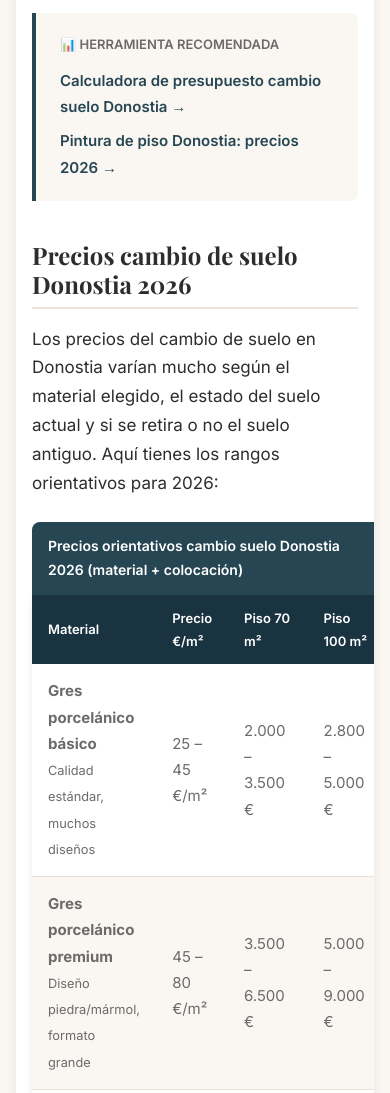
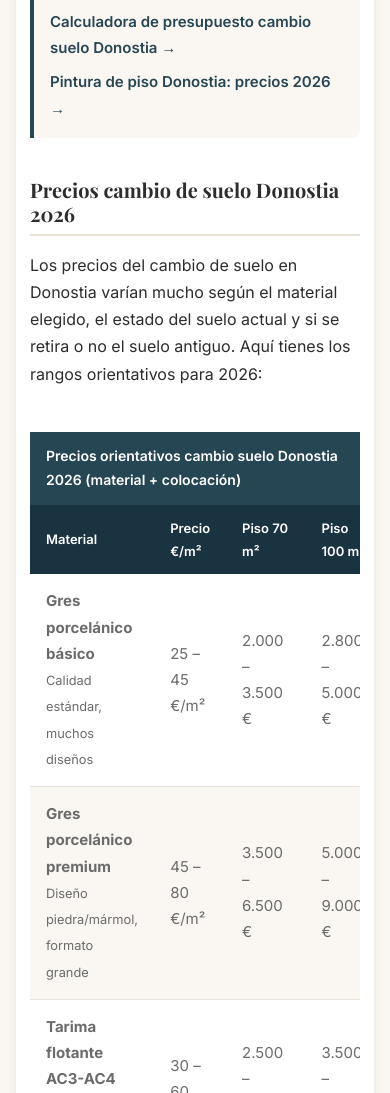
Before and after one commit to georgepopadev-max/bilbao-reforma-calculadora, an Astro site: page /donostia/blog/cambio-suelo-donostia-materiales in a window 390 px wide. Shown: the part 907-2000 px from the top of the page. Built offline with nearby package versions, Linux system fonts and the light colour scheme; Astro itself is replaced by a stand-in of ours.

Commit message:
fix mobile layout for Donostia and Vitoria blog pages
- H1: clamp(1.5rem,5vw,2.25rem) → clamp(1.75rem,6vw,2.25rem) for ~28px min on 375px
- price-table: overflow hidden → overflow-x auto + HTML wrapper div for horizontal scroll
- media query: expanded with font-size and padding fixes for 640px and below

```diff
--- a/src/pages/donostia/blog/cambio-suelo-donostia-materiales.astro
+++ b/src/pages/donostia/blog/cambio-suelo-donostia-materiales.astro
@@ -74,7 +74,8 @@ const jsonSchemas = [
 
         <p>Los precios del cambio de suelo en Donostia varían mucho según el material elegido, el estado del suelo actual y si se retira o no el suelo antiguo. Aquí tienes los rangos orientativos para 2026:</p>
 
-        <table class="price-table">
+        <div style="overflow-x:auto; -webkit-overflow-scrolling:touch;">
+<table class="price-table">
           <caption>Precios orientativos cambio suelo Donostia 2026 (material + colocación)</caption>
           <thead>
             <tr>
@@ -117,6 +118,7 @@ const jsonSchemas = [
             </tr>
           </tbody>
         </table>
+</div>
 
         <p>Estos precios incluyen material y colocación. No incluyen: demolición del suelo antiguo (de 5 €/m² a 15 €/m² según material), transporte y elevación de escombros, ni trabajos de nivelación si el suelo base está muy desnivelado.</p>
 
@@ -262,7 +264,7 @@ const jsonSchemas = [
   }
   .article-title {
     font-family: 'Playfair Display', Georgia, serif;
-    font-size: clamp(1.5rem, 5vw, 2.25rem);
+    font-size: clamp(1.75rem, 6vw, 2.25rem);
     font-weight: 700;
     line-height: 1.2;
     margin: 0 0 1rem;
@@ -313,7 +315,7 @@ const jsonSchemas = [
     margin: 1.5rem 0;
     font-size: 0.9375rem;
     border-radius: 8px;
-    overflow: hidden;
+    overflow-x: auto;
     box-shadow: 0 2px 8px rgba(45,30,15,.08);
   }
   .price-table caption {
@@ -360,7 +362,15 @@ const jsonSchemas = [
   .in-content-cta a:hover { text-decoration: underline; }
 
   @media (max-width: 640px) {
-    .article-content { padding: 1.5rem 1rem; }
-    .article-header { padding: 1.5rem 1rem 1.25rem; }
+    .article-content { padding: 1.25rem 0.875rem; }
+    .article-content p { font-size: 1rem; }
+    .article-content h2 { font-size: 1.25rem; }
+    .article-content h3 { font-size: 1.0625rem; }
+    .article-content ul, .article-content ol { font-size: 1rem; }
+    .article-header { padding: 1.25rem 0.875rem 1rem; }
+    .article-meta { font-size: 0.75rem; gap: 0.75rem; }
+    .in-content-cta { padding: 1rem; }
+    .in-content-cta a { font-size: 0.9375rem; }
+    .article-cta { padding: 1.25rem 1rem; }
   }
 </style>
--- a/src/pages/donostia/blog/pintura-piso-donostia-costes.astro
+++ b/src/pages/donostia/blog/pintura-piso-donostia-costes.astro
@@ -74,7 +74,8 @@ const jsonSchemas = [
 
         <p>Los precios de pintura en Donostia dependen de varios factores: estado de las paredes, tipo de pintura, número de manos, altura de los techos y si se incluye o no mover los muebles. Aquí tienes los rangos orientativos para 2026:</p>
 
-        <table class="price-table">
+        <div style="overflow-x:auto; -webkit-overflow-scrolling:touch;">
+<table class="price-table">
           <caption>Precios orientativos pintura piso Donostia 2026 (material + mano de obra)</caption>
           <thead>
             <tr>
@@ -105,6 +106,7 @@ const jsonSchemas = [
             </tr>
           </tbody>
         </table>
+</div>
 
         <p>Estos precios incluyen material (pintura, imprimación, plaste) y mano de obra. No incluyen desplazamiento ni protección de muebles (si se requiere, añade un 5-10% al presupuesto).</p>
 
@@ -229,7 +231,7 @@ const jsonSchemas = [
   }
   .article-title {
     font-family: 'Playfair Display', Georgia, serif;
-    font-size: clamp(1.5rem, 5vw, 2.25rem);
+    font-size: clamp(1.75rem, 6vw, 2.25rem);
     font-weight: 700;
     line-height: 1.2;
     margin: 0 0 1rem;
@@ -280,7 +282,7 @@ const jsonSchemas = [
     margin: 1.5rem 0;
     font-size: 0.9375rem;
     border-radius: 8px;
-    overflow: hidden;
+    overflow-x: auto;
     box-shadow: 0 2px 8px rgba(45,30,15,.08);
   }
   .price-table caption {
@@ -327,7 +329,15 @@ const jsonSchemas = [
   .in-content-cta a:hover { text-decoration: underline; }
 
   @media (max-width: 640px) {
-    .article-content { padding: 1.5rem 1rem; }
-    .article-header { padding: 1.5rem 1rem 1.25rem; }
+    .article-content { padding: 1.25rem 0.875rem; }
+    .article-content p { font-size: 1rem; }
+    .article-content h2 { font-size: 1.25rem; }
+    .article-content h3 { font-size: 1.0625rem; }
+    .article-content ul, .article-content ol { font-size: 1rem; }
+    .article-header { padding: 1.25rem 0.875rem 1rem; }
+    .article-meta { font-size: 0.75rem; gap: 0.75rem; }
+    .in-content-cta { padding: 1rem; }
+    .in-content-cta a { font-size: 0.9375rem; }
+    .article-cta { padding: 1.25rem 1rem; }
   }
 </style>
--- a/src/pages/donostia/blog/reforma-bano-donostia-precios-2026.astro
+++ b/src/pages/donostia/blog/reforma-bano-donostia-precios-2026.astro
@@ -74,7 +74,8 @@ const jsonSchemas = [
 
         <p>Al igual que en el resto del País Vasco, los precios de reforma de baño en Donostia se organizan en tres grandes niveles de calidad. Todos los precios incluyen material y mano de obra con IVA:</p>
 
-        <table class="price-table">
+        <div style="overflow-x:auto; -webkit-overflow-scrolling:touch;">
+<table class="price-table">
           <caption>Precios orientativos reforma baño Donostia 2026 (material + mano de obra)</caption>
           <thead>
             <tr>
@@ -105,6 +106,7 @@ const jsonSchemas = [
             </tr>
           </tbody>
         </table>
+</div>
 
         <p>Estos precios son orientativos para baños de entre 3,5 m² y 8 m² en Donostia capital. Para baños pequeños (menos de 3 m²), el precio por metro cuadrado puede ser más alto por el efecto fijo de fontanería y electricidad. Para baños grandes (más de 10 m²), el coste por m² suele reducirse ligeramente.</p>
 
@@ -235,7 +237,7 @@ const jsonSchemas = [
   }
   .article-title {
     font-family: 'Playfair Display', Georgia, serif;
-    font-size: clamp(1.5rem, 5vw, 2.25rem);
+    font-size: clamp(1.75rem, 6vw, 2.25rem);
     font-weight: 700;
     line-height: 1.2;
     margin: 0 0 1rem;
@@ -286,7 +288,7 @@ const jsonSchemas = [
     margin: 1.5rem 0;
     font-size: 0.9375rem;
     border-radius: 8px;
-    overflow: hidden;
+    overflow-x: auto;
     box-shadow: 0 2px 8px rgba(45,30,15,.08);
   }
   .price-table caption {
@@ -333,7 +335,15 @@ const jsonSchemas = [
   .in-content-cta a:hover { text-decoration: underline; }
 
   @media (max-width: 640px) {
-    .article-content { padding: 1.5rem 1rem; }
-    .article-header { padding: 1.5rem 1rem 1.25rem; }
+    .article-content { padding: 1.25rem 0.875rem; }
+    .article-content p { font-size: 1rem; }
+    .article-content h2 { font-size: 1.25rem; }
+    .article-content h3 { font-size: 1.0625rem; }
+    .article-content ul, .article-content ol { font-size: 1rem; }
+    .article-header { padding: 1.25rem 0.875rem 1rem; }
+    .article-meta { font-size: 0.75rem; gap: 0.75rem; }
+    .in-content-cta { padding: 1rem; }
+    .in-content-cta a { font-size: 0.9375rem; }
+    .article-cta { padding: 1.25rem 1rem; }
   }
 </style>
--- a/src/pages/donostia/blog/reforma-cocina-donostia-consejos.astro
+++ b/src/pages/donostia/blog/reforma-cocina-donostia-consejos.astro
@@ -76,7 +76,8 @@ const jsonSchemas = [
 
         <p>Los precios de reforma de cocina en Donostia varían mucho según el alcance de los trabajos y las calidades elegidas. Aquí tienes los rangos orientativos para 2026:</p>
 
-        <table class="price-table">
+        <div style="overflow-x:auto; -webkit-overflow-scrolling:touch;">
+<table class="price-table">
           <caption>Precios orientativos reforma cocina Donostia 2026 (material + mano de obra)</caption>
           <thead>
             <tr>
@@ -107,6 +108,7 @@ const jsonSchemas = [
             </tr>
           </tbody>
         </table>
+</div>
 
         <p>Recuerda que Donostia es la ciudad más cara del País Vasco para reformas, con precios entre un 10% y un 15% superiores a Bilbao. Estos precios incluyen IVA y mano de obra especializada.</p>
 
@@ -235,7 +237,7 @@ const jsonSchemas = [
   }
   .article-title {
     font-family: 'Playfair Display', Georgia, serif;
-    font-size: clamp(1.5rem, 5vw, 2.25rem);
+    font-size: clamp(1.75rem, 6vw, 2.25rem);
     font-weight: 700;
     line-height: 1.2;
     margin: 0 0 1rem;
@@ -286,7 +288,7 @@ const jsonSchemas = [
     margin: 1.5rem 0;
     font-size: 0.9375rem;
     border-radius: 8px;
-    overflow: hidden;
+    overflow-x: auto;
     box-shadow: 0 2px 8px rgba(45,30,15,.08);
   }
   .price-table caption {
@@ -333,7 +335,15 @@ const jsonSchemas = [
   .in-content-cta a:hover { text-decoration: underline; }
 
   @media (max-width: 640px) {
-    .article-content { padding: 1.5rem 1rem; }
-    .article-header { padding: 1.5rem 1rem 1.25rem; }
+    .article-content { padding: 1.25rem 0.875rem; }
+    .article-content p { font-size: 1rem; }
+    .article-content h2 { font-size: 1.25rem; }
+    .article-content h3 { font-size: 1.0625rem; }
+    .article-content ul, .article-content ol { font-size: 1rem; }
+    .article-header { padding: 1.25rem 0.875rem 1rem; }
+    .article-meta { font-size: 0.75rem; gap: 0.75rem; }
+    .in-content-cta { padding: 1rem; }
+    .in-content-cta a { font-size: 0.9375rem; }
+    .article-cta { padding: 1.25rem 1rem; }
   }
 </style>
--- a/src/pages/donostia/blog/reforma-integral-donostia-guia-completa.astro
+++ b/src/pages/donostia/blog/reforma-integral-donostia-guia-completa.astro
@@ -77,7 +77,8 @@ const jsonSchemas = [
 
         <p>Los precios para reforma integral en Donostia se dividen en cuatro niveles de calidad. Todos los precios incluyen material y mano de obra con IVA:</p>
 
-        <table class="price-table">
+        <div style="overflow-x:auto; -webkit-overflow-scrolling:touch;">
+<table class="price-table">
           <caption>Precios orientativos reforma integral Donostia 2026 (material + mano de obra)</caption>
           <thead>
             <tr>
@@ -114,6 +115,7 @@ const jsonSchemas = [
             </tr>
           </tbody>
         </table>
+</div>
 
         <p>Estos precios aplican a pisos de entre 60 m² y 120 m². Para pisos pequeños (menos de 50 m²) el precio por metro cuadrado suele ser más alto por el efecto fijo de las partidas de albañilería y fontanería. Para pisos grandes (más de 150 m²), el coste por m² puede reducirse ligeramente al optimizarse los recursos.</p>
 
@@ -248,7 +250,7 @@ const jsonSchemas = [
   }
   .article-title {
     font-family: 'Playfair Display', Georgia, serif;
-    font-size: clamp(1.5rem, 5vw, 2.25rem);
+    font-size: clamp(1.75rem, 6vw, 2.25rem);
     font-weight: 700;
     line-height: 1.2;
     margin: 0 0 1rem;
@@ -299,7 +301,7 @@ const jsonSchemas = [
     margin: 1.5rem 0;
     font-size: 0.9375rem;
     border-radius: 8px;
-    overflow: hidden;
+    overflow-x: auto;
     box-shadow: 0 2px 8px rgba(45,30,15,.08);
   }
   .price-table caption {
@@ -346,7 +348,15 @@ const jsonSchemas = [
   .in-content-cta a:hover { text-decoration: underline; }
 
   @media (max-width: 640px) {
-    .article-content { padding: 1.5rem 1rem; }
-    .article-header { padding: 1.5rem 1rem 1.25rem; }
+    .article-content { padding: 1.25rem 0.875rem; }
+    .article-content p { font-size: 1rem; }
+    .article-content h2 { font-size: 1.25rem; }
+    .article-content h3 { font-size: 1.0625rem; }
+    .article-content ul, .article-content ol { font-size: 1rem; }
+    .article-header { padding: 1.25rem 0.875rem 1rem; }
+    .article-meta { font-size: 0.75rem; gap: 0.75rem; }
+    .in-content-cta { padding: 1rem; }
+    .in-content-cta a { font-size: 0.9375rem; }
+    .article-cta { padding: 1.25rem 1rem; }
   }
 </style>
--- a/src/pages/vitoria/blog/cambio-suelo-vitoria-materiales.astro
+++ b/src/pages/vitoria/blog/cambio-suelo-vitoria-materiales.astro
@@ -68,7 +68,8 @@ const jsonSchemas = [
 
         <p>Los <strong>precios del cambio de suelo en Vitoria</strong> dependen principalmente del material elegido. La mano de obra de instalación se factura aparte y oscila entre 8 € y 20 €/m² según la complejidad del trabajo. A continuación, precios orientativos de material (sin instalación) para Vitoria capital y provincia de Álava:</p>
 
-        <table class="price-table">
+        <div style="overflow-x:auto; -webkit-overflow-scrolling:touch;">
+<table class="price-table">
           <caption>Precios orientativos cambio de suelo Vitoria 2026 — material sin instalación</caption>
           <thead>
             <tr>
@@ -124,6 +125,7 @@ const jsonSchemas = [
             </tr>
           </tbody>
         </table>
+</div>
 
         <div class="highlight-box">
           <h3>💡 Nota sobre precios en Vitoria</h3>
@@ -249,7 +251,15 @@ const jsonSchemas = [
   .faq-item strong { display: block; font-size: 0.9375rem; color: #2D2D2D; margin-bottom: 0.5rem; }
   .faq-item p { font-size: 0.9rem; margin: 0; color: #4A4A4A; line-height: 1.6; }
   @media (max-width: 640px) {
-    .price-table { font-size: 0.8rem; }
-    .price-table th, .price-table td { padding: 0.5rem; }
+    .article-content { padding: 1.25rem 0.875rem; }
+    .article-content p { font-size: 1rem; }
+    .article-content h2 { font-size: 1.25rem; }
+    .article-content h3 { font-size: 1.0625rem; }
+    .article-content ul, .article-content ol { font-size: 1rem; }
+    .article-header { padding: 1.25rem 0.875rem 1rem; }
+    .article-meta { font-size: 0.75rem; gap: 0.75rem; }
+    .in-content-cta { padding: 1rem; }
+    .in-content-cta a { font-size: 0.9375rem; }
+    .article-cta { padding: 1.25rem 1rem; }
   }
 </style>
--- a/src/pages/vitoria/blog/pintura-piso-vitoria-costes.astro
+++ b/src/pages/vitoria/blog/pintura-piso-vitoria-costes.astro
@@ -68,7 +68,8 @@ const jsonSchemas = [
 
         <p>Los <strong>precios de pintura en Vitoria</strong> varían principalmente según el estado de las superficies, el tipo de pintura elegida y la complejidad del trabajo. En comparación con Bilbao o Donostia, Vitoria ofrece precios de mano de obra entre un 5 % y un 10 % inferiores.</p>
 
-        <table class="price-table">
+        <div style="overflow-x:auto; -webkit-overflow-scrolling:touch;">
+<table class="price-table">
           <caption>Precios orientativos pintura piso Vitoria 2026 (material + mano de obra, IVA incluido)</caption>
           <thead>
             <tr>
@@ -117,6 +118,7 @@ const jsonSchemas = [
             </tr>
           </tbody>
         </table>
+</div>
 
         <div class="highlight-box">
           <h3>💡 Nota sobre precios en Vitoria</h3>
@@ -257,7 +259,15 @@ const jsonSchemas = [
   .faq-item strong { display: block; font-size: 0.9375rem; color: #2D2D2D; margin-bottom: 0.5rem; }
   .faq-item p { font-size: 0.9rem; margin: 0; color: #4A4A4A; line-height: 1.6; }
   @media (max-width: 640px) {
-    .price-table { font-size: 0.8rem; }
-    .price-table th, .price-table td { padding: 0.5rem; }
+    .article-content { padding: 1.25rem 0.875rem; }
+    .article-content p { font-size: 1rem; }
+    .article-content h2 { font-size: 1.25rem; }
+    .article-content h3 { font-size: 1.0625rem; }
+    .article-content ul, .article-content ol { font-size: 1rem; }
+    .article-header { padding: 1.25rem 0.875rem 1rem; }
+    .article-meta { font-size: 0.75rem; gap: 0.75rem; }
+    .in-content-cta { padding: 1rem; }
+    .in-content-cta a { font-size: 0.9375rem; }
+    .article-cta { padding: 1.25rem 1rem; }
   }
 </style>
--- a/src/pages/vitoria/blog/reforma-bano-vitoria-precios-2026.astro
+++ b/src/pages/vitoria/blog/reforma-bano-vitoria-precios-2026.astro
@@ -68,7 +68,8 @@ const jsonSchemas = [
 
         <p>Los precios de la <strong>reforma de baño en Vitoria</strong> se sitúan entre un 5 % y un 10 % por debajo de los de Bilbao o Donostia, siguiendo la tendencia del mercado alavés. A continuación, precios orientativos con material y mano de obra e IVA incluido para Vitoria capital y área metropolitana.</p>
 
-        <table class="price-table">
+        <div style="overflow-x:auto; -webkit-overflow-scrolling:touch;">
+<table class="price-table">
           <caption>Precios orientativos reforma baño Vitoria 2026 (material + mano de obra, IVA incluido)</caption>
           <thead>
             <tr>
@@ -110,6 +111,7 @@ const jsonSchemas = [
             </tr>
           </tbody>
         </table>
+</div>
 
         <div class="highlight-box">
           <h3>💡 Nota sobre precios en Vitoria</h3>
@@ -265,7 +267,15 @@ const jsonSchemas = [
   .faq-item strong { display: block; font-size: 0.9375rem; color: #2D2D2D; margin-bottom: 0.5rem; }
   .faq-item p { font-size: 0.9rem; margin: 0; color: #4A4A4A; line-height: 1.6; }
   @media (max-width: 640px) {
-    .price-table { font-size: 0.8rem; }
-    .price-table th, .price-table td { padding: 0.5rem; }
+    .article-content { padding: 1.25rem 0.875rem; }
+    .article-content p { font-size: 1rem; }
+    .article-content h2 { font-size: 1.25rem; }
+    .article-content h3 { font-size: 1.0625rem; }
+    .article-content ul, .article-content ol { font-size: 1rem; }
+    .article-header { padding: 1.25rem 0.875rem 1rem; }
+    .article-meta { font-size: 0.75rem; gap: 0.75rem; }
+    .in-content-cta { padding: 1rem; }
+    .in-content-cta a { font-size: 0.9375rem; }
+    .article-cta { padding: 1.25rem 1rem; }
   }
 </style>
--- a/src/pages/vitoria/blog/reforma-cocina-vitoria-consejos.astro
+++ b/src/pages/vitoria/blog/reforma-cocina-vitoria-consejos.astro
@@ -68,7 +68,8 @@ const jsonSchemas = [
 
         <p>Los <strong>precios de reforma de cocina en Vitoria-Gasteiz</strong> dependen de tres factores principales: los metros cuadrados, el nivel de calidades y el alcance de la reforma. Vitoria ofrece precios entre un 5 % y un 10 % inferiores a Bilbao y Donostia.</p>
 
-        <table class="price-table">
+        <div style="overflow-x:auto; -webkit-overflow-scrolling:touch;">
+<table class="price-table">
           <caption>Precios orientativos reforma cocina Vitoria 2026 (material + mano de obra, IVA incluido)</caption>
           <thead>
             <tr>
@@ -103,6 +104,7 @@ const jsonSchemas = [
             </tr>
           </tbody>
         </table>
+</div>
 
         <div class="highlight-box">
           <h3>💡 Nota sobre precios en Vitoria</h3>
@@ -242,7 +244,15 @@ const jsonSchemas = [
   .faq-item strong { display: block; font-size: 0.9375rem; color: #2D2D2D; margin-bottom: 0.5rem; }
   .faq-item p { font-size: 0.9rem; margin: 0; color: #4A4A4A; line-height: 1.6; }
   @media (max-width: 640px) {
-    .price-table { font-size: 0.8rem; }
-    .price-table th, .price-table td { padding: 0.5rem; }
+    .article-content { padding: 1.25rem 0.875rem; }
+    .article-content p { font-size: 1rem; }
+    .article-content h2 { font-size: 1.25rem; }
+    .article-content h3 { font-size: 1.0625rem; }
+    .article-content ul, .article-content ol { font-size: 1rem; }
+    .article-header { padding: 1.25rem 0.875rem 1rem; }
+    .article-meta { font-size: 0.75rem; gap: 0.75rem; }
+    .in-content-cta { padding: 1rem; }
+    .in-content-cta a { font-size: 0.9375rem; }
+    .article-cta { padding: 1.25rem 1rem; }
   }
 </style>
--- a/src/pages/vitoria/blog/reforma-integral-vitoria-guia-completa.astro
+++ b/src/pages/vitoria/blog/reforma-integral-vitoria-guia-completa.astro
@@ -85,7 +85,8 @@ const jsonSchemas = [
 
         <p>A continuación, los <strong>precios orientativos por metro cuadrado</strong> para reforma integral en Vitoria capital y área metropolitana, incluyendo material y mano de obra con IVA:</p>
 
-        <table class="price-table">
+        <div style="overflow-x:auto; -webkit-overflow-scrolling:touch;">
+<table class="price-table">
           <caption>Precios orientativos reforma integral Vitoria 2026 (material + mano de obra, IVA incluido)</caption>
           <thead>
             <tr>
@@ -120,6 +121,7 @@ const jsonSchemas = [
             </tr>
           </tbody>
         </table>
+</div>
 
         <div class="highlight-box">
           <h3>💡 Nota sobre precios en Vitoria</h3>
@@ -287,7 +289,15 @@ const jsonSchemas = [
   .faq-item strong { display: block; font-size: 0.9375rem; color: #2D2D2D; margin-bottom: 0.5rem; }
   .faq-item p { font-size: 0.9rem; margin: 0; color: #4A4A4A; line-height: 1.6; }
   @media (max-width: 640px) {
-    .price-table { font-size: 0.8rem; }
-    .price-table th, .price-table td { padding: 0.5rem; }
+    .article-content { padding: 1.25rem 0.875rem; }
+    .article-content p { font-size: 1rem; }
+    .article-content h2 { font-size: 1.25rem; }
+    .article-content h3 { font-size: 1.0625rem; }
+    .article-content ul, .article-content ol { font-size: 1rem; }
+    .article-header { padding: 1.25rem 0.875rem 1rem; }
+    .article-meta { font-size: 0.75rem; gap: 0.75rem; }
+    .in-content-cta { padding: 1rem; }
+    .in-content-cta a { font-size: 0.9375rem; }
+    .article-cta { padding: 1.25rem 1rem; }
   }
 </style>
```
